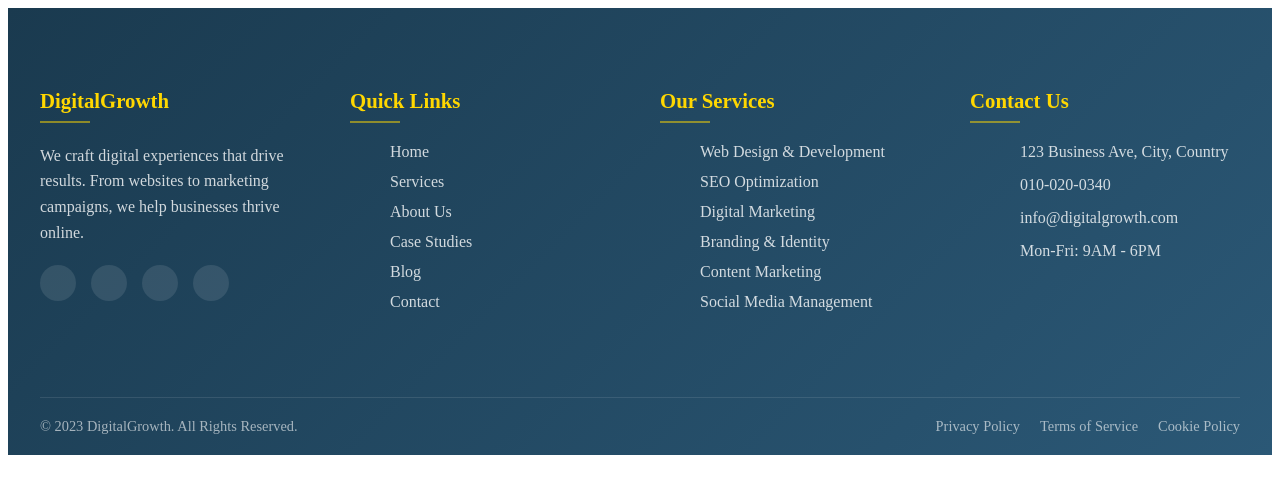
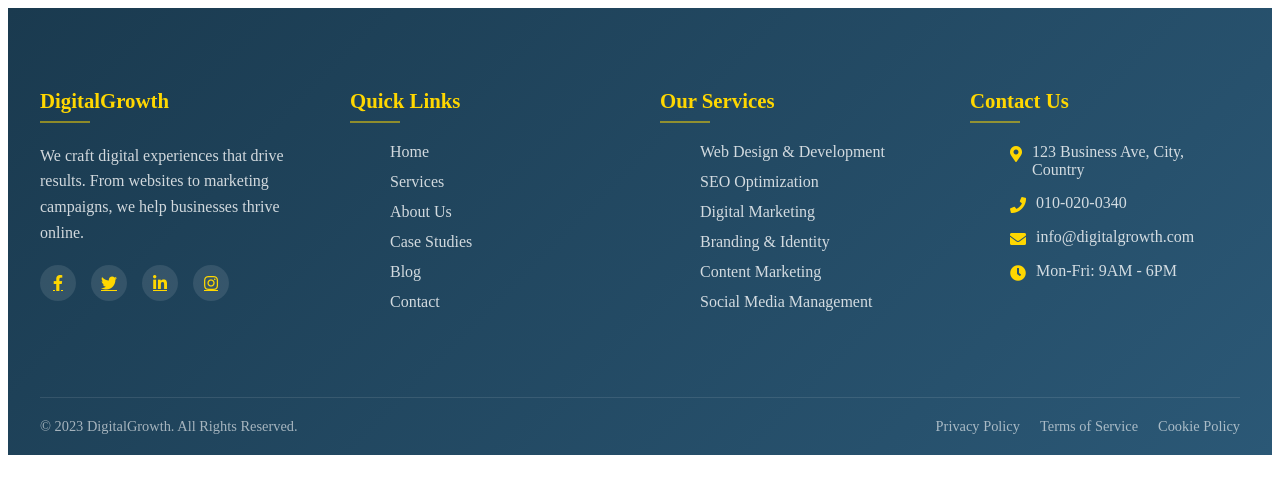
Before and after one commit to Basitakhter/Basitdigitech, a plain HTML site: page footer.html in a window 1280 px wide. Drawn offline with Linux system fonts and the light colour scheme.

Commit message:
footer.html

```diff
--- a/footer.html
+++ b/footer.html
@@ -67,3 +67,5 @@
     </div>
 </footer>
 <link rel="stylesheet" href="footer.css">
+ <!-- Font Awesome for icons (add this in head) -->
+<link rel="stylesheet" href="https://cdnjs.cloudflare.com/ajax/libs/font-awesome/5.15.4/css/all.min.css">
```
